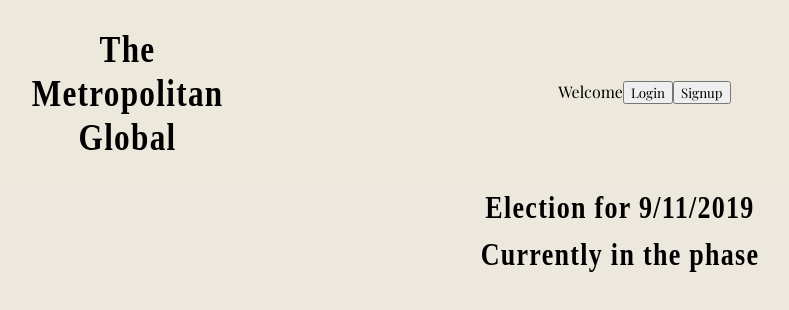
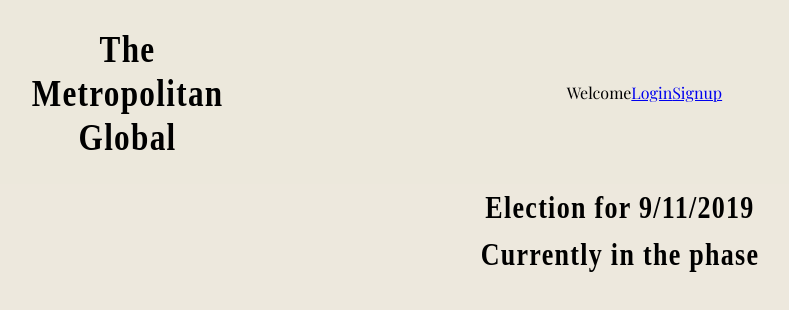
Before and after one commit to lincoln-howard-jr/tmg-web-client-react, a React (Create React App) app: page / in a window 1280 px wide. Shown: the top 310 px of the page, without its empty margins (20-809 px from the left). Built offline with nearby package versions, Linux system fonts and the light colour scheme; no server answers; a web font is replaced by a local one.

Commit message:
modals open close working basic modal works

```diff
--- a/src/App.js
+++ b/src/App.js
@@ -1,17 +1,20 @@
 import React, { useState } from "react";
 import { withRouter, Switch, Route, Link } from "react-router-dom";
 import Home from "./components/home/Home";
-import useAuth from "./hooks/authHook";
 import LoginModal from "./components/modals/LogInModal";
 import SignupModal from "./components/modals/Signup";
+import useAuth from "./hooks/authHook";
 
 function App() {
   let { ret, login, signup, getMe } = useAuth();
   let [meErr, me] = ret;
   return (
-    <div className="links">
-    <Home/>
-    </div>
+    <Switch>
+            <Route path="/" exact component={Home} />
+            <Route path="/login" component={LoginModal}/>
+            <Route path="/signup" component={SignupModal}/>
+
+          </Switch>
   );
 }
 export default withRouter(App);
--- a/src/components/header/Header.js
+++ b/src/components/header/Header.js
@@ -1,43 +1,42 @@
 import React from "react";
 import PropTypes from "prop-types";
-import { withRouter} from "react-router-dom";
+import { withRouter, Link } from "react-router-dom";
 
-function Header({ history }) {
-
-
-
-  function handleClickLogin() {
-    history.push("/login");
-  }
-  function handleClickSignup() {
-    history.push("/signup");
-  }
+function Header() {
   return (
     <header>
       <nav>
-
         <div>
           <h1 id="title-text">The Metropolitan Global</h1>
         </div>
 
         <div>
           {<span>Welcome</span>}
-          <button type="button" onClick={handleClickLogin}>
+          <Link
+            to={{
+              pathname: "/login",
+              state: { modal: true }
+            }}
+          >
             Login
-          </button>
-          <button type="button" onClick={handleClickSignup}>
+          </Link>
+          <Link
+            to={{
+              pathname: "/signup",
+              state: { modal: true }
+            }}
+          >
             Signup
-          </button>
+          </Link>
         </div>
       </nav>
     </header>
-  )
+  );
 }
 
 Header.propTypes = {
   me: PropTypes.object.isRequired,
-  useHistory: PropTypes.func.isRequired,
-
-}
+  useHistory: PropTypes.func.isRequired
+};
 
 export default withRouter(Header);
--- a/src/components/home/Home.js
+++ b/src/components/home/Home.js
@@ -1,6 +1,5 @@
 import React from 'react';
 import './Home.css';
-import {withRouter, Link, Switch} from 'react-router-dom'
 import Header from '../header/Header'
 import CauseList from '../causes/CauseList';
 import CommentList from '../comments/CommentList';
--- a/src/components/modals/Signup.js
+++ b/src/components/modals/Signup.js
@@ -12,5 +12,4 @@
     </div>
     );
 }
-
 export default withRouter(Signup)
```
